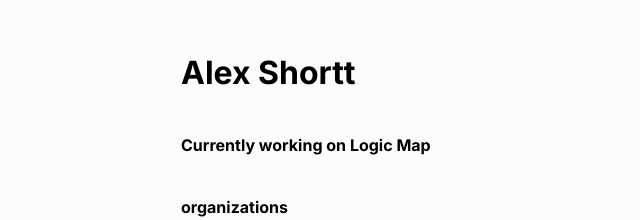
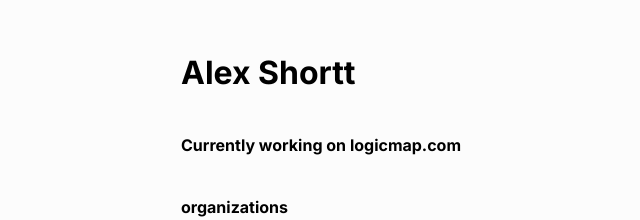
Before and after one commit to alex-shortt/personal-website, a Next.js app: page / in a window 1280 px wide. Shown: the part 109-329 px from the top of the page, without its empty margins (259-899 px from the left). Built offline with nearby package versions, Linux system fonts and the light colour scheme.

Commit message:
fix link

```diff
--- a/src/pages/index.tsx
+++ b/src/pages/index.tsx
@@ -19,8 +19,7 @@
           <br />
           <br />
           <h4 className={inter.className}>
-            Currently working on{" "}
-            <a href="https://logic-map.vercel.app">Logic Map</a>
+            Currently working on <a href="https://logicmap.com">logicmap.com</a>
           </h4>
           <br />
           <br />
```
